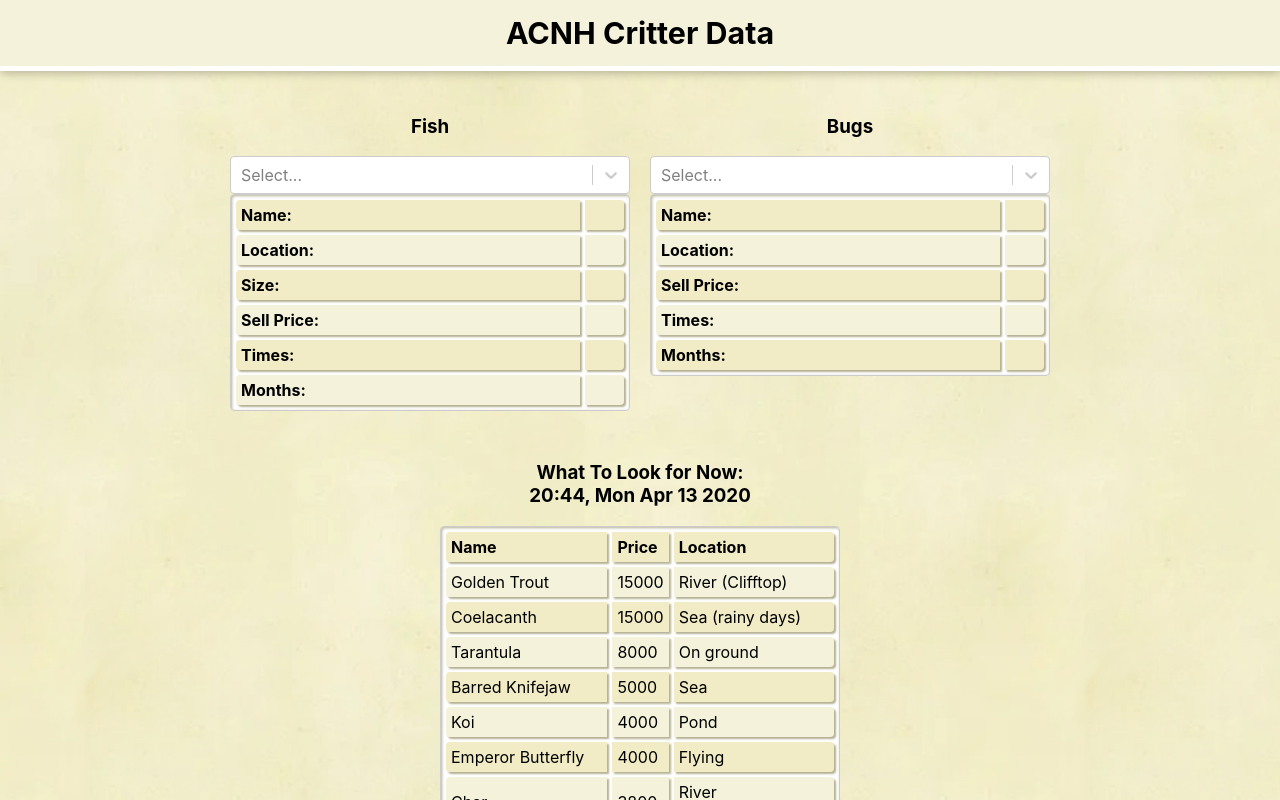
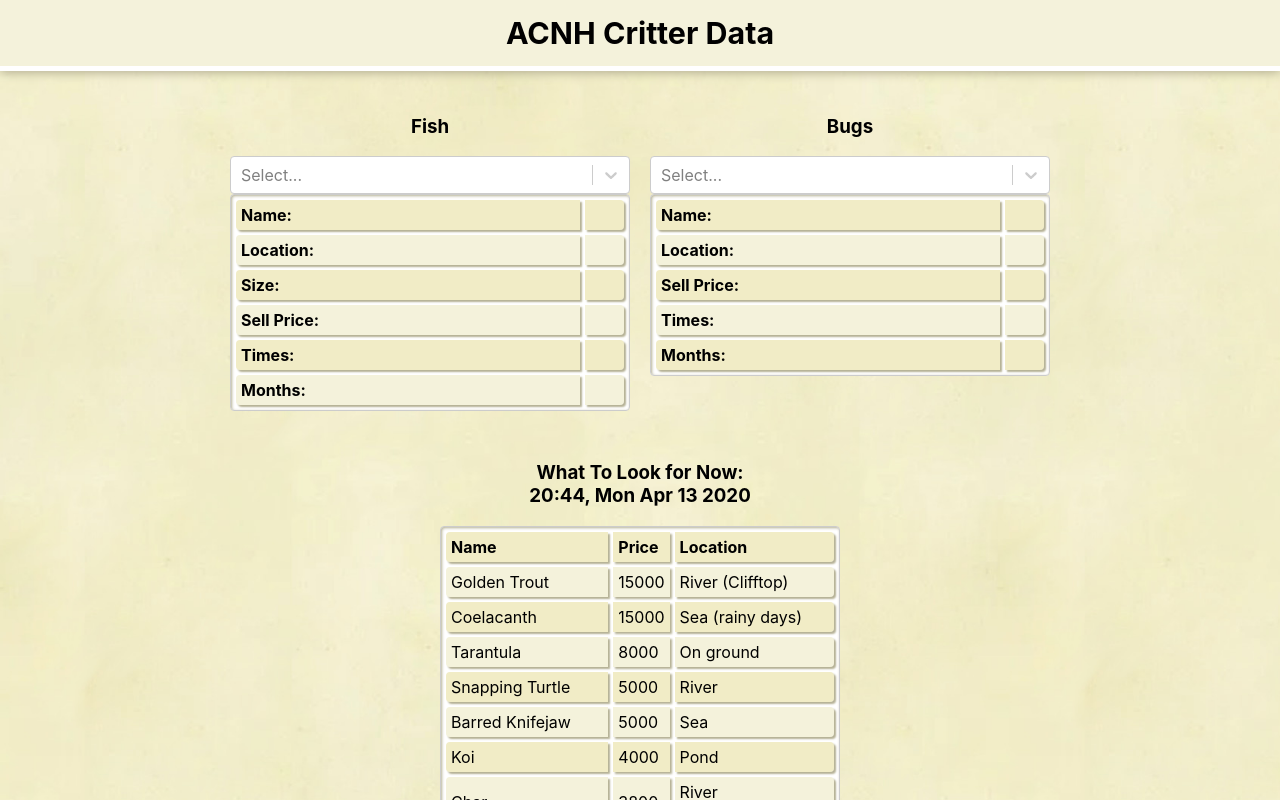
Before and after one commit to bkopchains/acnh_website, a React (Create React App) app: page / in a window 1280 px wide. Shown: the top 800 px of the page. Built offline with nearby package versions, Linux system fonts and the light colour scheme.

Commit message:
fix for months

```diff
--- a/src/App.js
+++ b/src/App.js
@@ -38,7 +38,7 @@
   const WHATTODO = useMemo(() => {
     const date = new Date();
     const Hour = date.getHours();
-    const Month = date.getMonth();
+    const Month = date.getMonth() + 1;
     const currentFish = R.filter((fish) => {
       return fish.times.array.includes(Hour) && fish.months.northern.array.includes(Month)
     }, FISH_FIXED)
```
